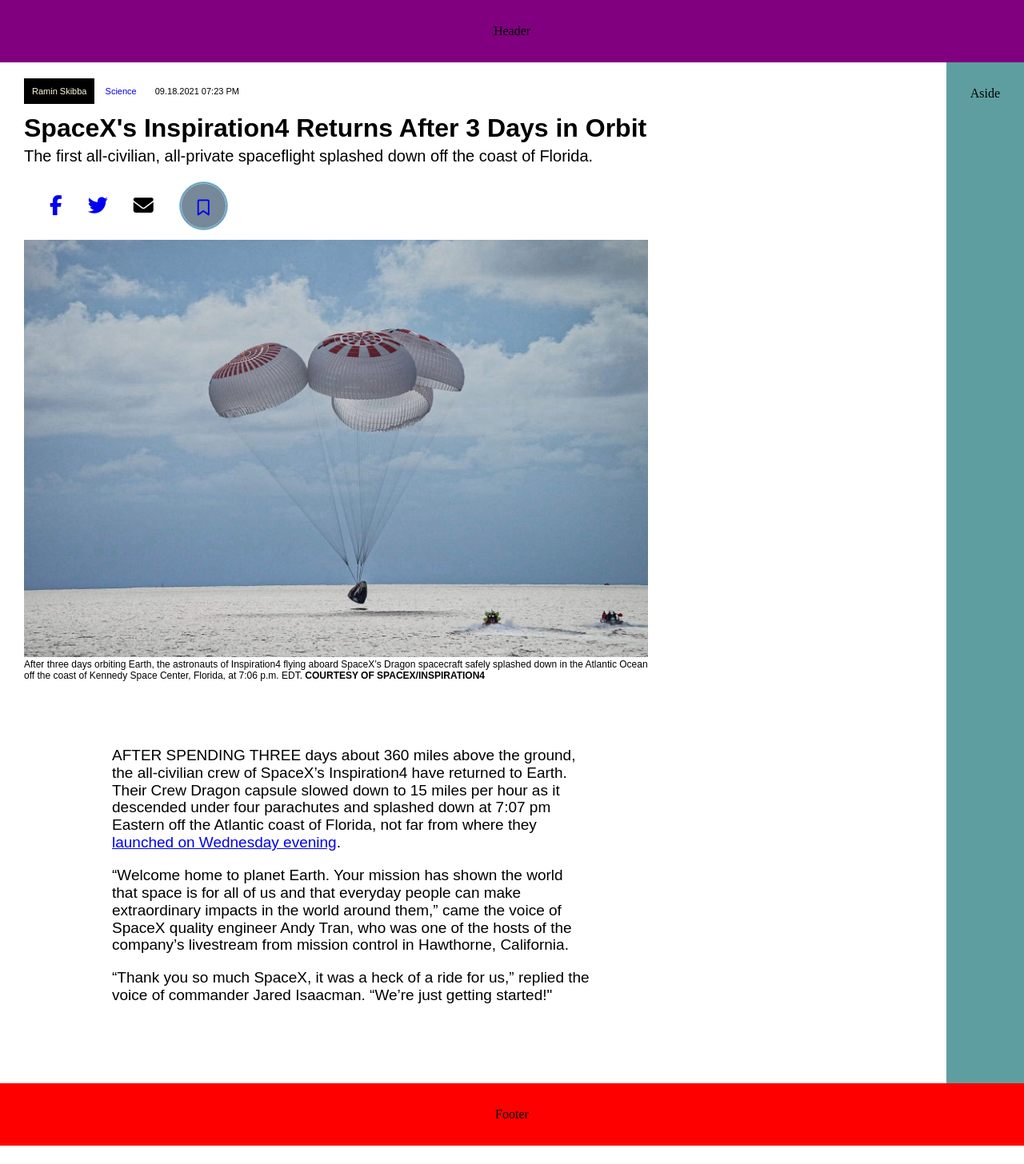
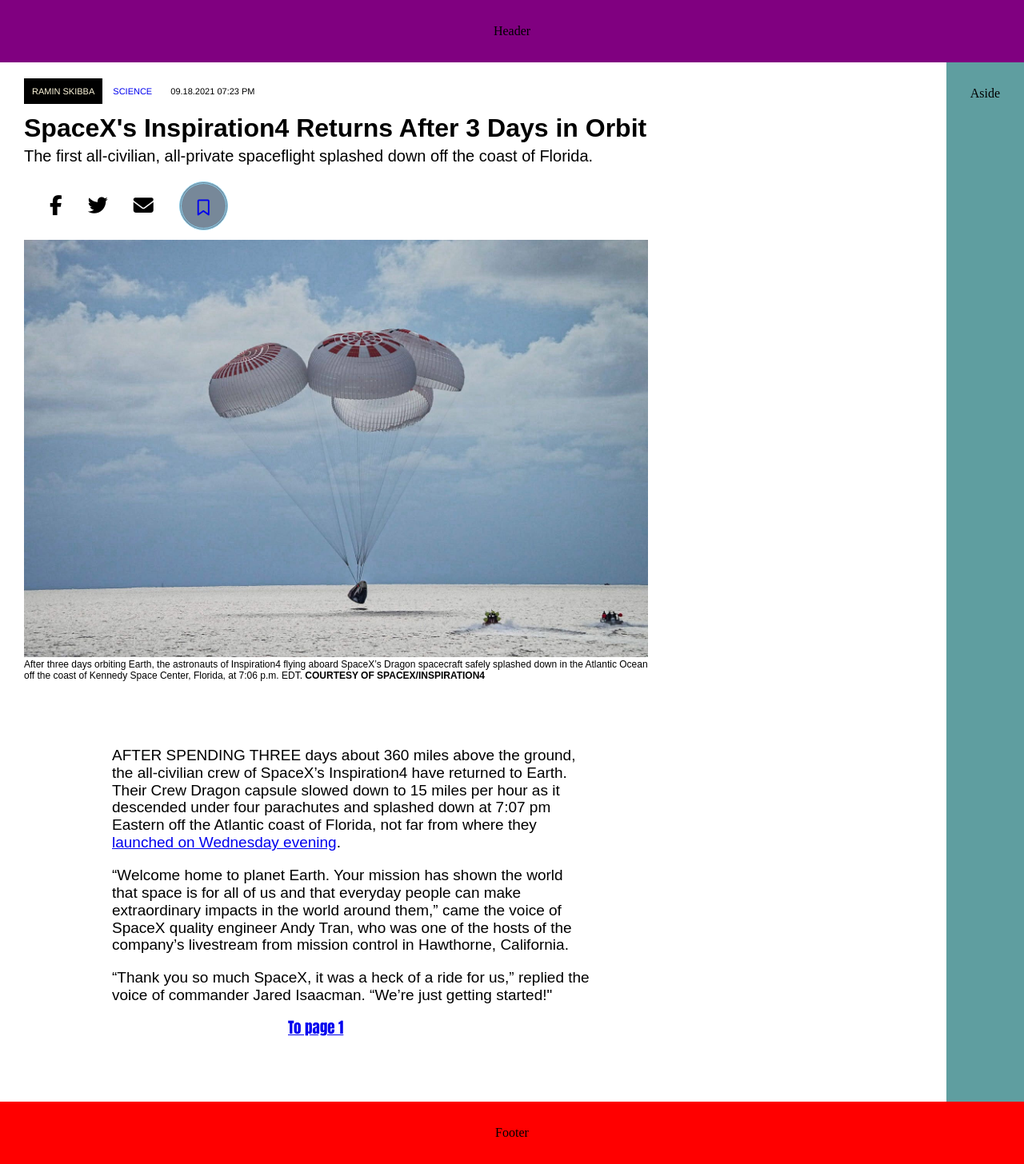
Before and after one commit to AndresCespedes23/noticia, a plain HTML site: page index-clase-2-a.html in a window 1280 px wide. Shown: the whole page at 80% size. Before the commit the page ends 1433 px from the top, so only its background shows below. Drawn offline with Linux system fonts and the light colour scheme.

Commit message:
Navegación de una noticia a otra

```diff
--- a/index-clase-2-a.html
+++ b/index-clase-2-a.html
@@ -18,8 +18,8 @@
         <div class="content">
             <main>
                 <div class="intro">
-                    <a class="author" href="https://www.wired.com/author/ramin-skibba/" target="_blank">Ramin Skibba</a>
-                    <a class="category" href="https://www.wired.com/category/science/" target="_blank">Science</a>
+                    <a class="author" href="https://www.wired.com/author/ramin-skibba/" target="_blank">RAMIN SKIBBA</a>
+                    <a class="category" href="https://www.wired.com/category/science/" target="_blank">SCIENCE</a>
                     <time class="date" datetime="09-18-2021 19:23">
                         09.18.2021 07:23 PM
                     </time>
@@ -33,12 +33,10 @@
                     </p>
                     <ul class="socialmedia">
                         <li class="facebook">
-                            <a href="https://www.facebook.com/dialog/feed?&display=popup&caption=&app_id=719405864858490&link=https%3A%2F%2Fwww.wired.com%2Fstory%2Fspacexs-inspiration4-returns-after-3-days-in-orbit%2F%3Futm_source%3Dfacebook%26utm_medium%3Dsocial%26utm_campaign%3Donsite-share%26utm_brand%3Dwired%26utm_social-type%3Dearned" target="_blank">
                                 <i class="fab fa-facebook-f"></i>
                             </a>
                         </li>
                         <li class="twitter">
-                            <a href="https://twitter.com/intent/tweet/?url=https%3A%2F%2Fwww.wired.com%2Fstory%2Fspacexs-inspiration4-returns-after-3-days-in-orbit%2F%3Futm_source%3Dtwitter%26utm_medium%3Dsocial%26utm_campaign%3Donsite-share%26utm_brand%3Dwired%26utm_social-type%3Dearned&text=&via=wired" target="_blank">
                                 <i class="fab fa-twitter"></i>
                             </a>
                         </li>
@@ -68,9 +66,11 @@
                     <p>
                         “Thank you so much SpaceX, it was a heck of a ride for us,” replied the voice of commander Jared Isaacman. “We’re just getting started!"
                     </p>
-                    <a>
-
-                    </a>
+                    <div>
+                        <a class="page" href="index-clase-2-b.html" target="_blank">
+                            To page 1
+                        </a>
+                    </div>
                 </div>
             </main>
             <aside>
--- a/styles.css
+++ b/styles.css
@@ -29,6 +29,7 @@ figure, figcaption, img {
 }
 .intro {
     font-size: 11px;
+    font-family:'Franklin Gothic Medium', 'Arial Narrow', Arial, sans-serif
 }
 .author {
     padding: 10px;
@@ -80,5 +81,10 @@ figure, figcaption, img {
 .paragraphs {
     max-width: 600px;
     padding: 50px 50px 50px 110px;
+    font-family: Arial, Helvetica, sans-serif;
     font-size: 19px;
 }
+.page {
+    padding-left: 220px;
+    font-family: Impact, Haettenschweiler, 'Arial Narrow Bold', sans-serif;
+}
```
Also changed, not shown: index-clase-2-b.html (+10 -5 lines).
